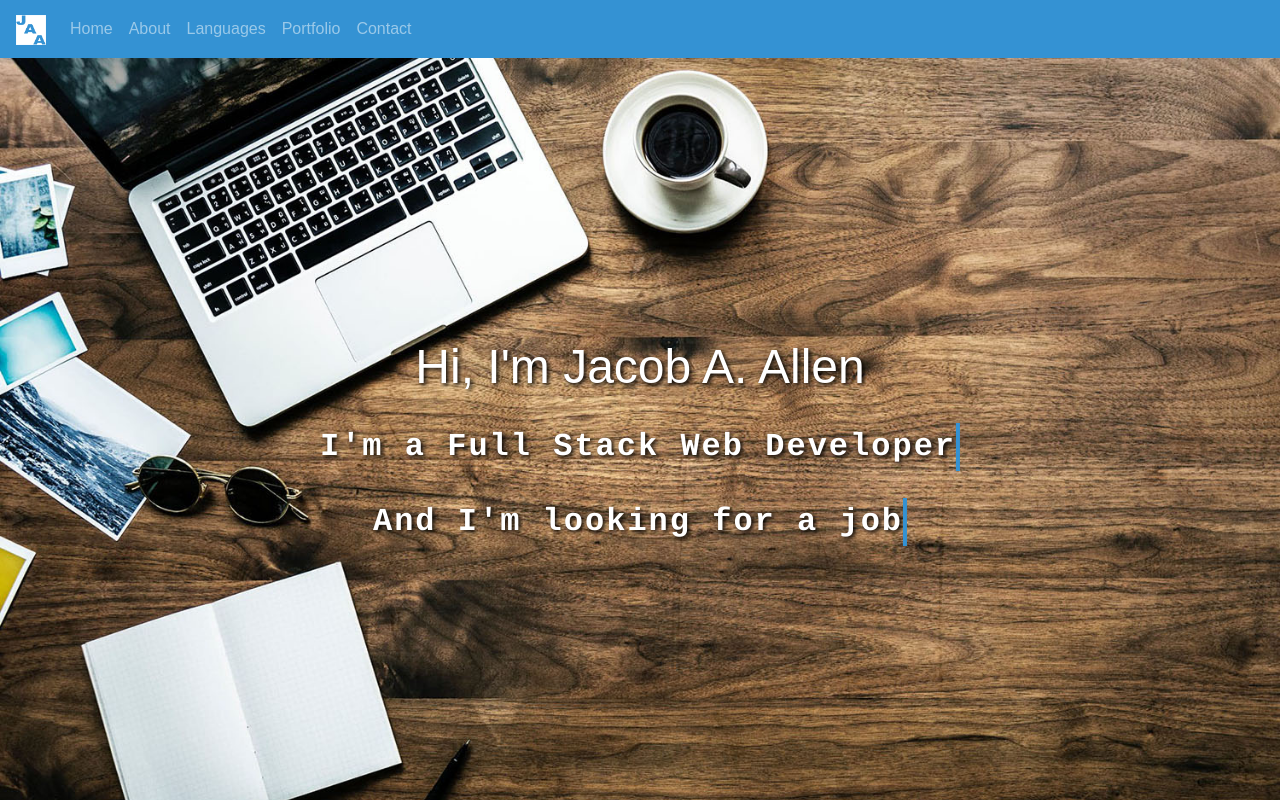
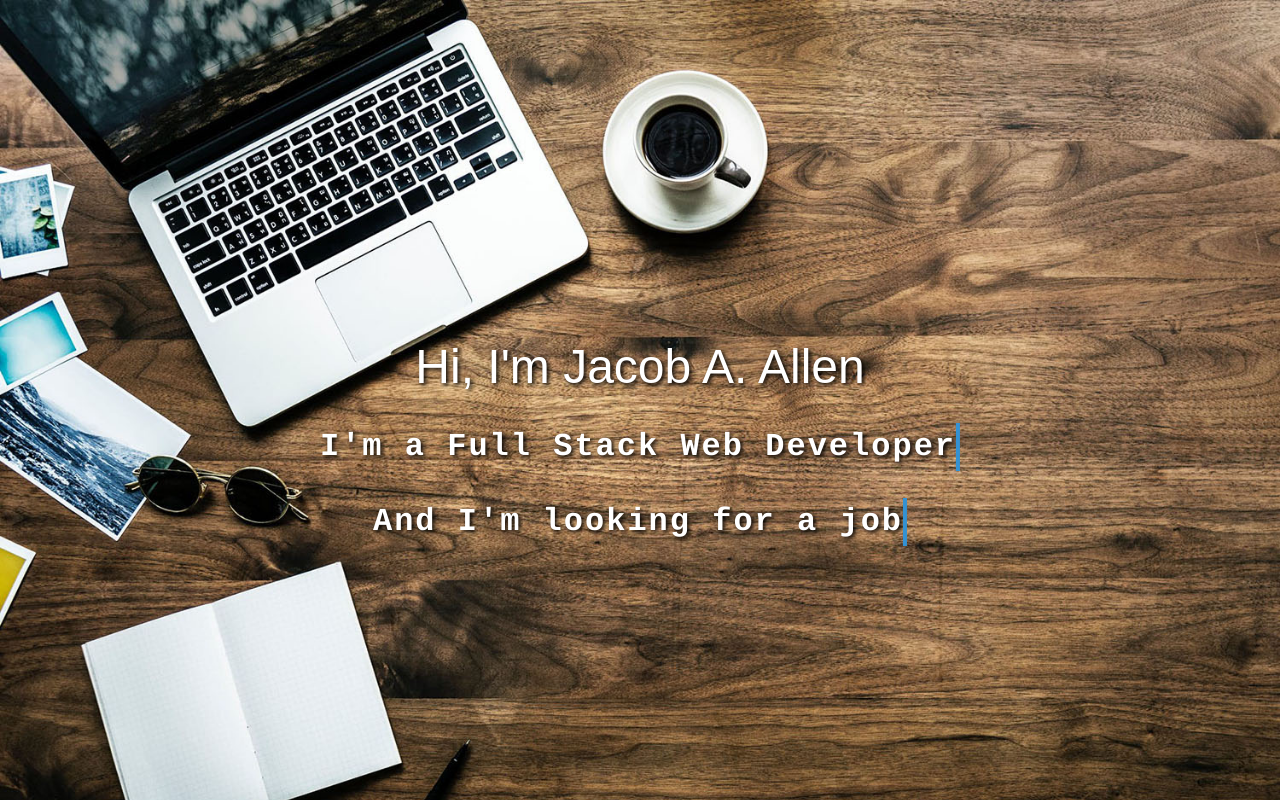
Before and after one commit to Jacobaallen/Portfolio, a React (Create React App) app: page / in a window 1280 px wide. Shown: the top 800 px of the page. Built offline with nearby package versions, Linux system fonts and the light colour scheme.

Commit message:
Moved the Navbar to it's own component

```diff
--- a/src/components/Home.jsx
+++ b/src/components/Home.jsx
@@ -8,36 +8,6 @@ class Home extends React.Component {
     <header className="header"/>
       <div className="top">
       </div>
-
-      <nav className="navbar navbar-expand-lg navbar-dark fixed-top scrolling-navbar">
-        <a className="navbar-brand" href="#home">
-          <img src="images/logosmall.png" height="30" alt="jaa logo"/>
-        </a>
-        <button className="navbar-toggler" type="button" data-toggle="collapse" data-target="#navbarNav" aria-controls="navbarNav" aria-expanded="false" aria-label="Toggle navigation">
-          <span className="navbar-toggler-icon"></span>
-        </button>
-        <div className="collapse navbar-collapse" id="navbarNav">
-          <ul className="navbar-nav">
-            <li className="nav-item">
-              <a className="nav-link" href="#home">Home
-                <span className="sr-only">(current)</span>
-              </a>
-            </li>
-            <li className="nav-item">
-              <a className="nav-link" href="#about">About</a>
-            </li>
-            <li className="nav-item">
-              <a className="nav-link" href="#languages">Languages</a>
-            </li>
-            <li className="nav-item">
-              <a className="nav-link" href="#portfolio">Portfolio</a>
-            </li>
-            <li className="nav-item">
-              <a className="nav-link" href="#contact">Contact</a>
-            </li>
-          </ul>
-        </div>
-      </nav>
 
 
       <div className="hero-image" id="home">
@@ -197,7 +167,7 @@ class Home extends React.Component {
 
     <div className="contact-icons">
         <div className="form">
-        <form action="https://formspree.io/jacob@jacobaallen.com" method="POST" class="contact_form" id="contact_form">
+        <form action="https://formspree.io/jacob@jacobaallen.com" method="POST" className="contact_form" id="contact_form">
           <div className="wrap">
             <p>Name:</p>
             <input name="name" id="name" type="text" placeholder="Your Name"/>
```
